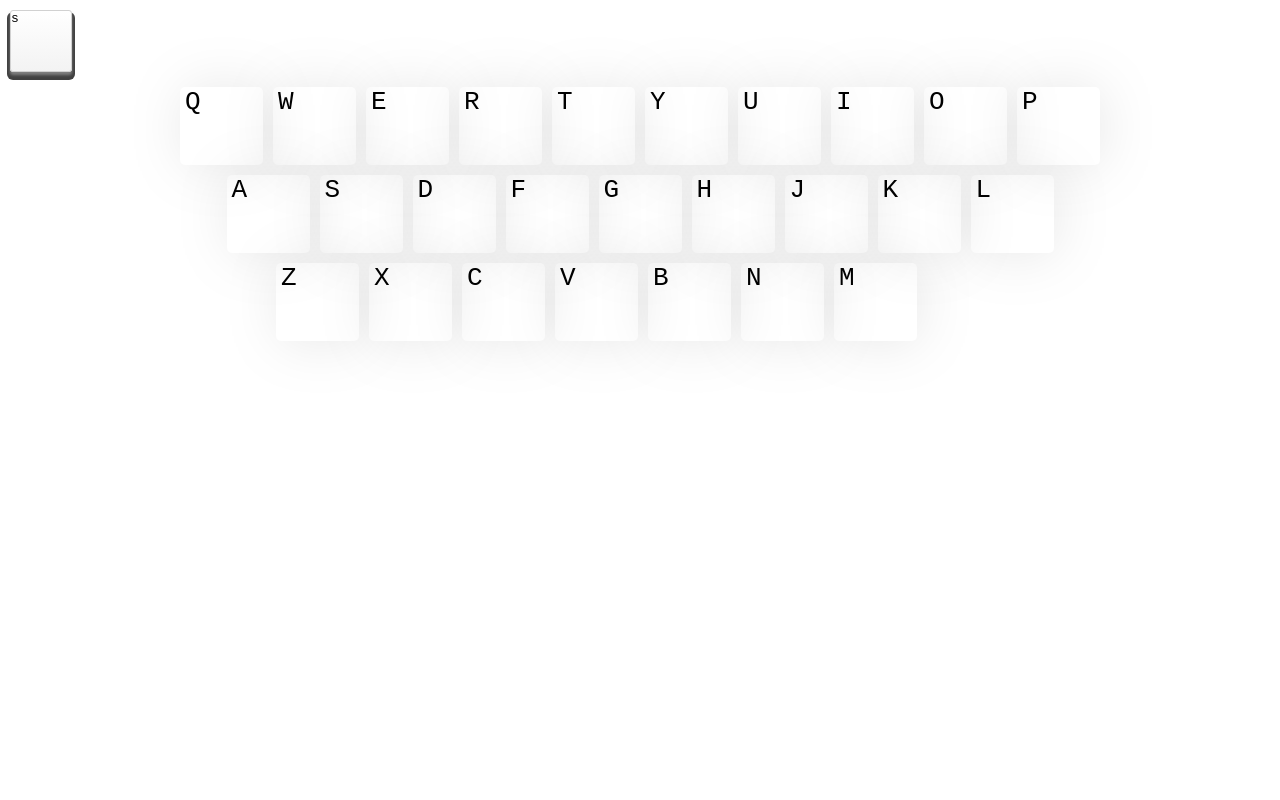
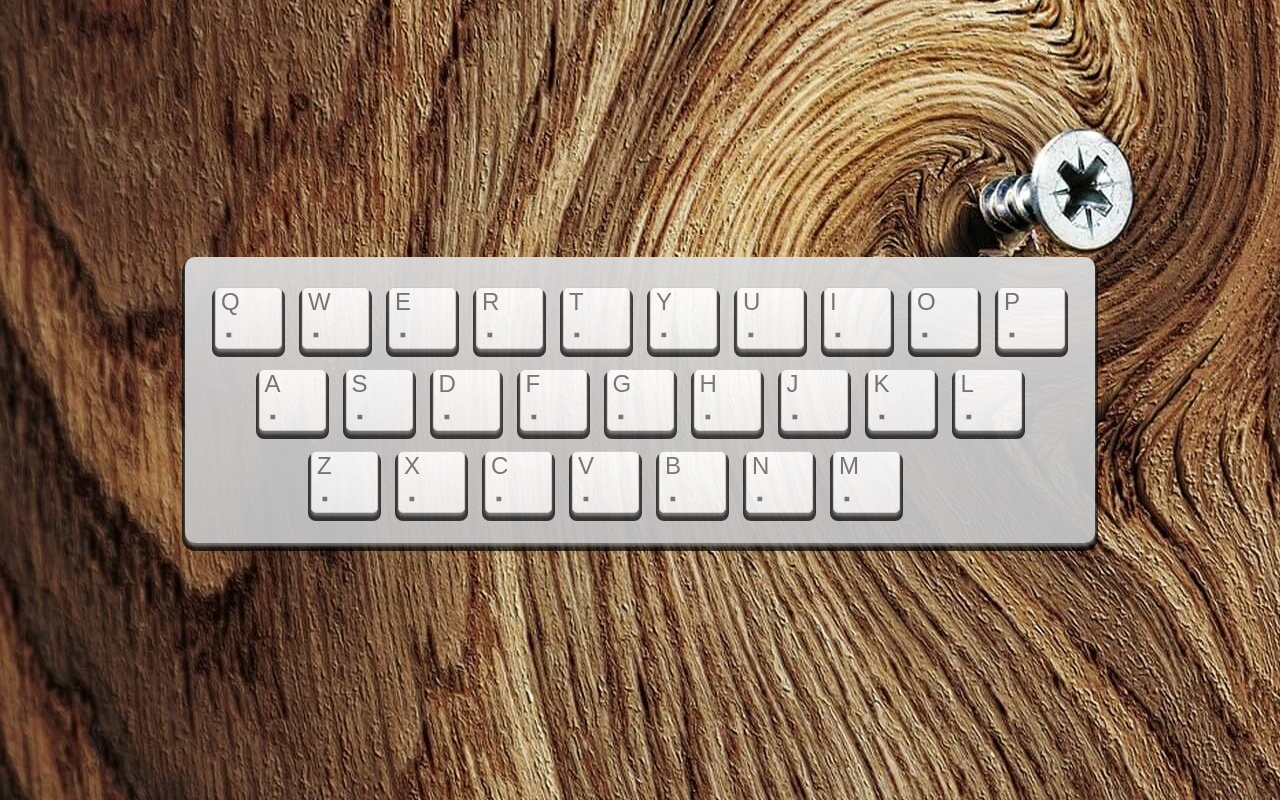
Before and after one commit to clydeqin7/webNav, a plain HTML site: page index.html in a window 1280 px wide. Drawn offline with Linux system fonts and the light colour scheme.

Commit message:
基本能看了

```diff
--- a/index.html
+++ b/index.html
@@ -1,99 +1,173 @@
 <!DOCTYPE html>
 <html lang="zh-hans">
+
 <head>
     <meta charset="UTF-8">
     <meta name="viewport" content="width=device-width, initial-scale=1.0">
     <meta http-equiv="X-UA-Compatible" content="ie=edge">
-    <title>网站地图</title>
+    <title>网站导航</title>
     <link rel="stylesheet" href="style.css">
 </head>
+
 <body>
     <header>
-        <kbd class="test">s</kbd>
+        <!--<kbd class="test">s</kbd>-->
     </header>
-    <main >
+    <main>
         <div class="mainWrapper" id="mainxx"></div>
     </main>
     <footer></footer>
     <script>
-        var keyboards = {
-            0:['q','w','e','r','t','y','u','i','o','p'],
-            1:['a','s','d','f','g','h','j','k','l'],
-            2:['z','x','c','v','b','n','m'],
-            'length':3
-        }
-        var hash = {
-            'q':'qq.com',
-            'w':'weibo.com',
-            'e':'',
-            'r':'',
-            't':'taobao.com',
-            'y':'youku.com',
-            'u':'uc.com',
-            'i':'iqiyi.com',
-            'o':'opera.com',
-            'p':'',
-            'a':'amazon.com',
-            's':'',
-            'd':'doupan.com',
-            'f':'',
-            'g':'google.com',
-            'h':'',
-            'j':'jd.com',
-            'k':'',
-            'l':'',
-            'z':'zhihu.com',
-            'x':'',
-            'c':'',
-            'v':'',
-            'b':'',
-            'n':'',
-            'm':'meituan.com'
+        // 1.初始化
+        var hashA = init()
+        var keyboards = hashA['key']
+        var hash = hashA['hash']
+
+        // 2.生成键盘
+        generateKayboard(keyboards, hash)
+
+        // 3.监听用户点击事件
+        listenToUser(hash)
+
+
+        /* 以下是功能函数 */
+        // 根据元素名生成标签
+        function tag(eLementName) {
+            return document.createElement(eLementName)
         }
 
-        // 取出loaclStorage的hash
-        hashInLocalStorage = JSON.parse(localStorage.getItem('cHash') || 'null')
-        if(hashInLocalStorage){
-            hash = hashInLocalStorage
+        function getFromLocalStorage(name) {
+            return JSON.parse(localStorage.getItem(name) || 'null')
         }
 
-        index = 0
-        while(index < keyboards.length) { //keyboards['length']
-            div1 =  document.createElement('div')
-            kbdIndex = 0
+        function createSpan(textContent) {
+            var span = tag('span')
+            span.textContent = textContent
+            return span
+        }
 
-            while(kbdIndex < keyboards[index].length) {
-                ckbd = document.createElement('kbd')
-                ckbd.textContent = keyboards[index][kbdIndex]
-                buttonX = document.createElement('button')
-                buttonX.id = keyboards[index][kbdIndex]
+        function createButton(id) {
+            var buttonX = tag('button')
+            buttonX.id = id
             buttonX.textContent = "编辑"
-                ckbd.appendChild(buttonX)
 
-                buttonX.onclick = function(xdfsf){
-                    key = xdfsf['target']['id'] //得到哪个键点击了编辑
-                    x = prompt('请输入一个网址') //获取用户输入的内容
-                    if(x){
-                        hash[key] = x //将修改内容替换到hash中
+            buttonX.onclick = function (xdfsf) {
+                var button2 = xdfsf['target']
+                var img2 = button2.previousSibling
+                var key = xdfsf['target']['id'] //得到哪个键点击了编辑
+                var x = prompt('请输入一个网址') //获取用户输入的内容
+                if (x) {
+                    hash[key] = x
+                    img2.src = 'http://' + x + '/favicon.ico'
                 }
+
+                img2.onerror = function () {
+                    img2.src = './imgSrc/point.png'
+                }
+
                 //将修改后的hash存到localStorage
                 localStorage.setItem('cHash', JSON.stringify(hash))
             }
 
-                div1.appendChild(ckbd)
-                kbdIndex = kbdIndex + 1
+            return buttonX
         }
 
-            mainxx.appendChild(div1)
-            index = index + 1
+        function createImg(domain) {
+            var imgX = tag("img")
+            if (domain) {
+                imgX.src = 'http://' + domain + '/favicon.ico'
+            } else {
+                imgX.src = './imgSrc/point.png'
             }
 
-        document.onkeypress = function(xsjkdjfa) {
-          key = xsjkdjfa['key']
-          website = 'http://' + hash[key]
+            imgX.onerror = function (xxx) {
+                xxx.target.src = './imgSrc/point.png'
+            }
+
+            return imgX
+        }
+
+        function generateKayboard(keyboards, hash){
+            for(var index = 0;index < keyboards.length;index = index + 1){
+                var div1 = tag('div')
+                mainxx.appendChild(div1)
+
+                for(var kbdIndex = 0;
+                kbdIndex < keyboards[index].length; // 遍历keyboards中的数组
+                kbdIndex = kbdIndex + 1){
+                    var currentLocal = keyboards[index][kbdIndex]
+                    var ckbd = tag('kbd')
+
+                    var spanX = createSpan(currentLocal)
+                    var imgX = createImg(hash[currentLocal])
+                    var buttonX = createButton(currentLocal)
+
+                    ckbd.appendChild(spanX)
+                    ckbd.appendChild(imgX)
+                    ckbd.appendChild(buttonX)
+
+                    div1.appendChild(ckbd)
+                }
+            }
+        }
+
+        function listenToUser(hash){
+            document.onkeypress = function (xsjkdjfa){
+                var key = xsjkdjfa['key']
+                var website = 'http://' + hash[key]
                 //location.href = website //当前页面跳转
                 window.open(website, '_blank')
             }
+        }
+
+        function init(){
+            var keyboards = {
+                0: ['q', 'w', 'e', 'r', 't', 'y', 'u', 'i', 'o', 'p'],
+                1: ['a', 's', 'd', 'f', 'g', 'h', 'j', 'k', 'l'],
+                2: ['z', 'x', 'c', 'v', 'b', 'n', 'm'],
+                'length': 3
+            }
+
+            var hash = {
+                'q': 'qq.com',
+                'w': 'weibo.com',
+                'e': '',
+                'r': '',
+                't': 'taobao.com',
+                'y': 'youku.com',
+                'u': 'uc.com',
+                'i': 'iqiyi.com',
+                'o': 'opera.com',
+                'p': '',
+                'a': 'amazon.com',
+                's': '',
+                'd': 'douyu.com',
+                'f': '',
+                'g': 'google.com',
+                'h': '',
+                'j': 'jeep.com',
+                'k': '',
+                'l': '',
+                'z': 'zhihu.com',
+                'x': '',
+                'c': '',
+                'v': '',
+                'b': 'bilibili.com',
+                'n': '',
+                'm': 'meituan.com'
+            }
+
+
+            // 取出loaclStorage的hash
+            var hashInLocalStorage = getFromLocalStorage('cHash')
+            if (hashInLocalStorage) {
+                hash = hashInLocalStorage
+            }
+
+            return {'key':keyboards, 'hash':hash}
+        }
+
     </script>
 </body>
+
 </html>
--- a/style.css
+++ b/style.css
@@ -1,57 +1,86 @@
-*{
+* {
   margin: 0;
   padding: 0;
 }
+a {
+  text-decoration: none;
+}
 
-header>kbd.test{
+/*header>kbd.test{
     margin: 10px;
     display: inline-block;
     width: 60px;
     height: 60px;
     border: 0.5px solid #D1D1D1;
     background: linear-gradient(to bottom, #ffffff 0%,#f3f3f3 100%);
-    box-shadow: 0px 3px 3px 0px rgba(148, 148, 148, 0.75), 0px 5px 0px 3px rgba(0, 0, 0, 0.75);
+    box-shadow: 0px 3px 3px 0px rgba(151, 151, 151, 0.75), 0px 5px 0px 3px rgba(0, 0, 0, 0.75);
     border-radius: 3px;
+}*/
+
+body {
+  background: grey url(./wall.jpg) no-repeat center center;
 }
-
-a{
-    text-decoration: none;
-}
-
-.mainWrapper kbd{
-    font-size: 2em;
-    width: 3em;
-    height: 3em;
+.mainWrapper kbd {
+  font-size: 1.5em;
+  color: #777777;
+  font-family: sans-serif;
+  width: 60px;
+  height: 60px;
   display: inline-block;
-    margin: 5px;
+  margin: 10px;
   text-transform: uppercase;
   text-align: left;
   padding-left: 5px;
-    position:relative;
+  position: relative;
+  border: 0.5px solid #d1d1d1;
+  background: linear-gradient(to bottom, #ffffff 0%, #f3f3f3 100%);
+  box-shadow: 0px 3px 3px 0px rgba(151, 151, 151, 0.75),
+    0px 5px 0px 3px rgba(0, 0, 0, 0.75);
   border-radius: 5px;
-    box-shadow: 3px 1px 68px -19px rgba(0,0,0,0.34);
 }
 
-.mainWrapper div:last-child{
+.mainWrapper kbd img {
+  width: 16px;
+  height: 16px;
+  position: absolute;
+  left: 5px;
+  bottom: 5px;
+}
+
+.mainWrapper div:last-child {
   text-align: left;
   margin-left: 6em;
 }
 
-.mainWrapper kbd:hover > button{
+.mainWrapper kbd:hover > button {
   display: inline-block;
 }
 
-.mainWrapper kbd > button{
+.mainWrapper kbd > button {
   position: absolute;
-    right:0;
+  right: 0;
   bottom: 0;
   display: none;
 }
 
-main{
-    text-align: center;
+main {
+  display: flex;
+  justify-content: center;
+  align-items: center;
+  height: 100vh;
 }
 main > .mainWrapper {
+  padding: 20px;
+  vertical-align: top;
   display: inline-block;
   text-align: center;
+  background: linear-gradient(to bottom, #dcdcdc 0%, #cccccc 50%, #c3c3c3 100%);
+  border-radius: 10px;
+  box-shadow: 0px 3px 3px 0px rgba(151, 151, 151, 0.75),
+    0px 5px 0px 3px rgba(0, 0, 0, 0.75);
+  opacity: 0.95;
 }
+
+main kbd button {
+  color: #777777;
+}
```
Also changed, not shown: imgSrc/point.png (added), wall.jpg (added). Lines whose indentation alone changed are shown as unchanged.
